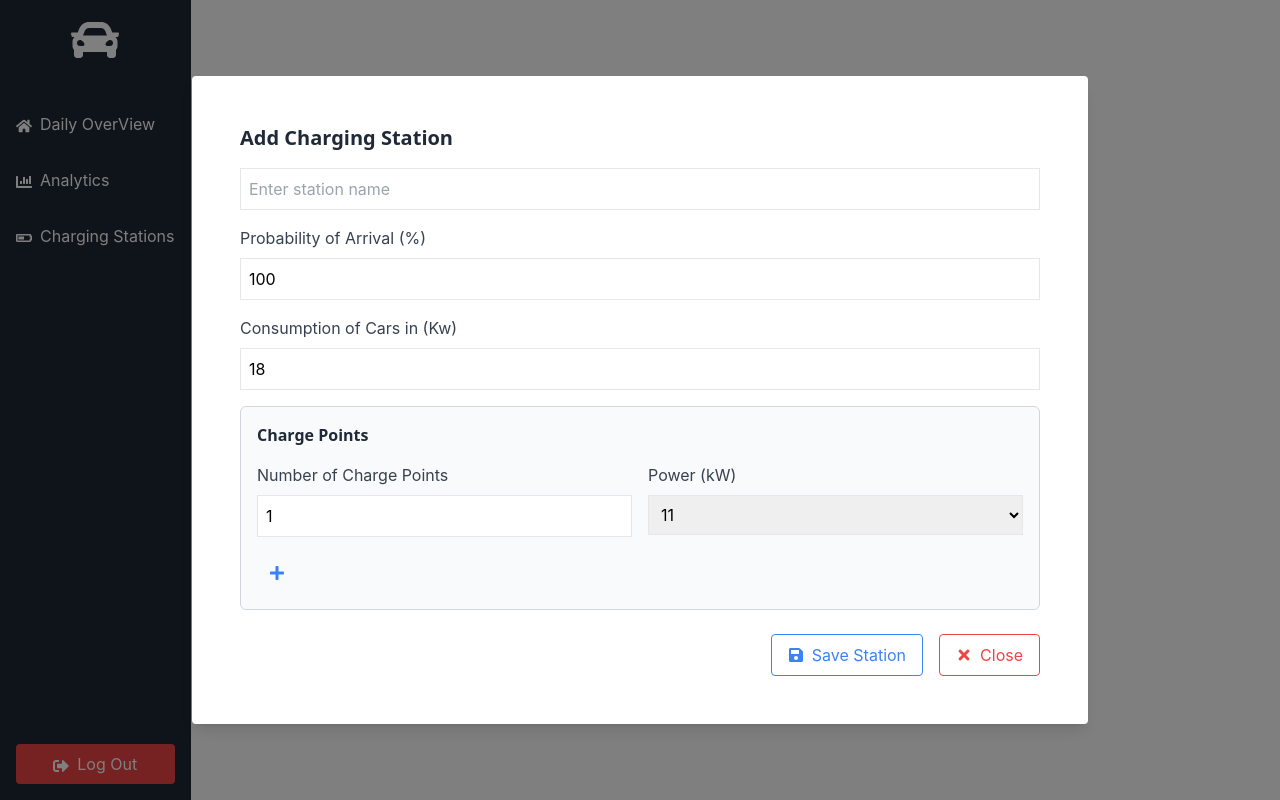
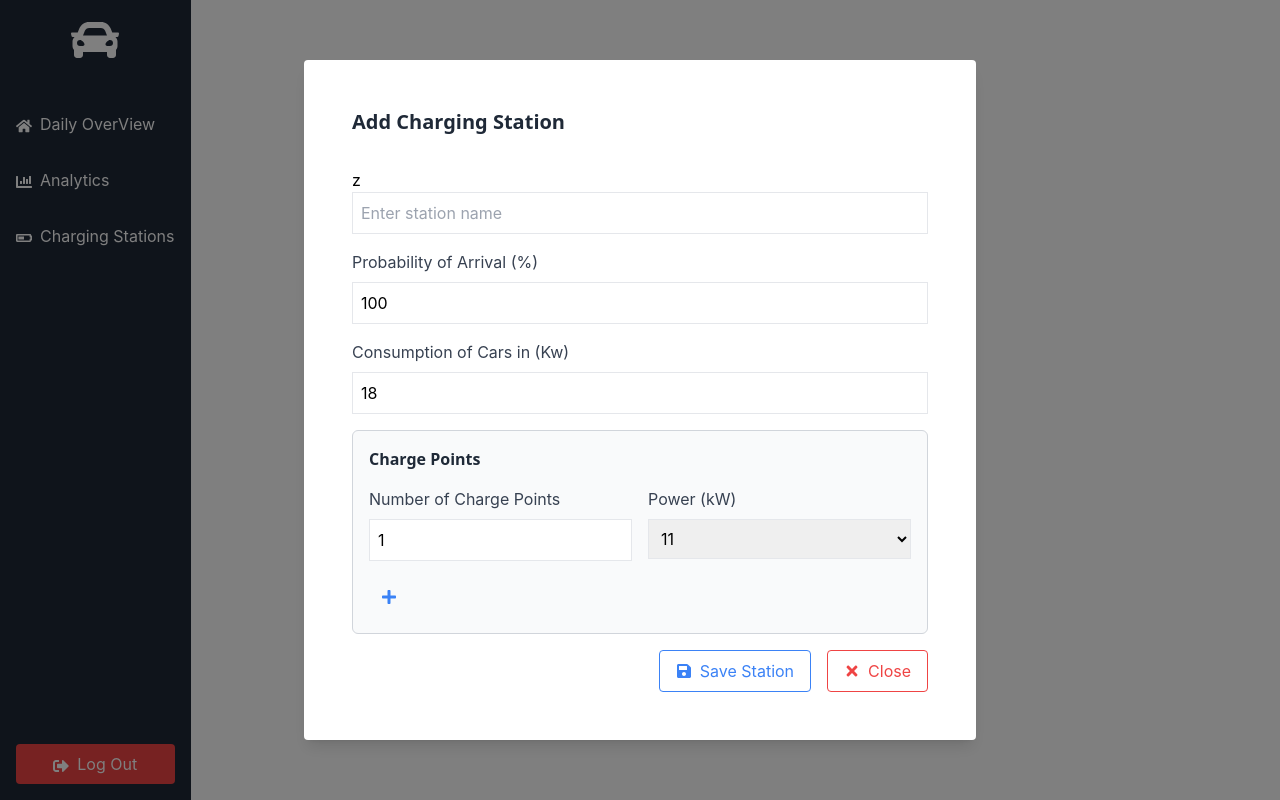
Before and after one commit to moe-dev98/EV-Management, a React (Create React App) app in the folder frontend/: page /create-station in a window 1280 px wide. Built offline with nearby package versions, Linux system fonts and the light colour scheme.

Commit message:
introduce formik and yup for better for validation and handling

```diff
--- a/frontend/package.json
+++ b/frontend/package.json
@@ -9,6 +9,7 @@
     "@testing-library/react": "^16.2.0",
     "@testing-library/user-event": "^13.5.0",
     "axios": "^1.7.9",
+    "formik": "^2.4.6",
     "leaflet": "^1.9.4",
     "react": "^19.0.0",
     "react-dom": "^19.0.0",
@@ -19,6 +20,7 @@
     "react-scripts": "5.0.1",
     "recharts": "^2.15.1",
     "web-vitals": "^2.1.4",
+    "yup": "^1.6.1",
     "zustand": "^5.0.3"
   },
   "scripts": {
--- a/frontend/src/components/CreateStationForm.jsx
+++ b/frontend/src/components/CreateStationForm.jsx
@@ -1,69 +1,47 @@
-import React, { useState, useEffect } from 'react';
+import React, { useEffect } from 'react';
 import { FaPlus, FaTrash, FaSave, FaTimes } from 'react-icons/fa';
+import { useFormik, FieldArray, FormikProvider } from 'formik';
+import * as yup from 'yup';
 import { useStationStore } from '../useStationsStore';
 
+
 function CreateStationForm({ onClose }) {
-  const { selectedStation, createStation, updateStation, clearSelectedStation , fetchStations} = useStationStore();
-  const [stationName, setStationName] = useState('');
-  const [chargePoints, setChargePoints] = useState([{ power: 11, count: 1 }]);
-  const [errors, setErrors] = useState({});
-  const [probabilityOfArrival, setProbabilityOfArrival] = useState(100);
-  const [consumptionOfCars, setConsumptionOfCars] = useState(18);
+  const { selectedStation, createStation, updateStation, clearSelectedStation, fetchStations } = useStationStore();
 
-  useEffect(() => {
-    if (selectedStation) {
-      setStationName(selectedStation.name);
-      setChargePoints(selectedStation.charge_points);
-      setProbabilityOfArrival(selectedStation.car_arrival_probability);
-      setConsumptionOfCars(selectedStation.consumption_of_cars);
-    }
-  }, [selectedStation]);
-
-  const availablePowers = [11, 22, 33, 44, 55].filter(
-    (power) => !chargePoints.some((point) => point.power === power)
-  );
-
-  const validate = () => {
-    const newErrors = {};
-    if (!stationName) newErrors.stationName = 'Station name is required';
-    if (probabilityOfArrival < 20 || probabilityOfArrival > 200) newErrors.probabilityOfArrival = 'Probability of arrival must be between 20 and 200';
-    if (consumptionOfCars < 10 || consumptionOfCars > 50) newErrors.consumptionOfCars = 'Consumption of cars must be between 10 and 50';
-    chargePoints.forEach((point, index) => {
-      if (!point.power) newErrors[`power${index}`] = 'Capacity is required';
-      if (!point.count) newErrors[`count${index}`] = 'Number of charging points is required';
+  const validationSchema = yup.object({
+    stationName: yup.string().required('Station name is required').test('unique-name', 'Station name already exists', async (value) => {
+      const stations = await fetchStations() || [];
+      return !stations.some(station => station.name === value);
+    console.log('Fetched stations:', stations);
+    }),
+    probabilityOfArrival: yup.number().min(20, 'Must be at least 20').max(200, 'Must be at most 200').required('Probability of arrival is required'),
+    consumptionOfCars: yup.number().min(10, 'Must be at least 10').max(50, 'Must be at most 50').required('Consumption of cars is required'),
+    chargePoints: yup.array().of(
+      yup.object({
+        power: yup.number().required('Capacity is required'),
+        count: yup.number().required('Number of charging points is required')
+      })
+    ).test('unique-power', 'Duplicate power values are not allowed', (chargePoints) => {
+      const powerValues = chargePoints.map(point => point.power);
+      return powerValues.length === new Set(powerValues).size;
+    })
   });
-    const powerValues = chargePoints.map(point => point.power);
-    const hasDuplicates = powerValues.some((power, index) => powerValues.indexOf(power) !== index);
-    if (hasDuplicates) newErrors.duplicatePower = 'Duplicate power values are not allowed';
-    setErrors(newErrors);
-    return Object.keys(newErrors).length === 0;
-  };
-
-  const addChargePoint = () => {
-    if (availablePowers.length === 0) {
-      setErrors({ ...errors, duplicatePower: 'No more power values available' });
-      return;
-    }
-    setChargePoints([...chargePoints, { power: availablePowers[0], count: 1 }]);
-  };
-
-  const removeChargePoint = (index) => {
-    if (chargePoints.length > 1) {
-      setChargePoints(chargePoints.filter((_, i) => i !== index));
-    }
-  };
-
-  const handleSave = async (e) => {
-    e.preventDefault();
-    if (validate()) {
+  const formik = useFormik({
+    initialValues: {
+      stationName: '',
+      probabilityOfArrival: 100,
+      consumptionOfCars: 18,
+      chargePoints: [{ power: 11, count: 1 }]
+    },
+    validationSchema,
+    onSubmit: async (values) => {
       const confirmationMessage = selectedStation ? 'Are you sure you want to edit this station?' : 'Are you sure you want to save this station?';
       if (window.confirm(confirmationMessage)) {
-        const sanitizedChargePoints = chargePoints.map(({ power, count }) => ({ power, count }));
         const newStation = {
-          name: stationName,
-          charge_points: sanitizedChargePoints.length ? sanitizedChargePoints : [{ power: 11, count: 1 }], // Ensure chargePoints is always an array with at least one element
-          car_arrival_probability: probabilityOfArrival,
-          consumption_of_cars: Number(consumptionOfCars)
+          name: values.stationName,
+          charge_points: values.chargePoints,
+          car_arrival_probability: values.probabilityOfArrival,
+          consumption_of_cars: values.consumptionOfCars
         };
         if (selectedStation) {
           await updateStation(selectedStation.id, newStation);
@@ -75,79 +53,97 @@ function CreateStationForm({ onClose }) {
         onClose();
       }
     }
-  };
+  });
+
+  useEffect(() => {
+    if (selectedStation) {
+      formik.setValues({
+        stationName: selectedStation.name,
+        probabilityOfArrival: selectedStation.car_arrival_probability,
+        consumptionOfCars: selectedStation.consumption_of_cars,
+        chargePoints: selectedStation.charge_points
+      });
+    }
+  }, [selectedStation]);
+
+  const availablePowers = [11, 22, 33, 44, 55].filter(
+    (power) => !formik.values.chargePoints.some((point) => point.power === power)
+  );
 
   return (
     <div className="fixed inset-0 flex items-center justify-center bg-black bg-opacity-50 z-50">
-      <div className="bg-white p-6 rounded shadow-lg w-full max-w-4xl overflow-auto">
-        <form onSubmit={handleSave} className="p-6">
+      <div className="bg-white p-6 rounded shadow-lg w-full max-w-4xl overflow-auto max-h-screen sm:max-w-md md:max-w-lg lg:max-w-2xl">
+        <FormikProvider value={formik}>
+          <form onSubmit={formik.handleSubmit} className="p-6 flex flex-col space-y-4 overflow-auto">
             <h1 className="text-xl font-semibold mb-4 text-gray-800 font-sans">{selectedStation ? 'Edit Charging Station' : 'Add Charging Station'}</h1>
-          <div className="mb-4">
+            <div className="flex flex-col space-y-2">z
               <input
                 type="text"
-              value={stationName}
-              onChange={(e) => setStationName(e.target.value)}
+                name="stationName"
+                value={formik.values.stationName}
+                onChange={formik.handleChange}
+                onBlur={formik.handleBlur}
                 className="border p-2 w-full"
                 placeholder="Enter station name"
               />
-            {errors.stationName && <p className="text-red-500">{errors.stationName}</p>}
+              {formik.touched.stationName && formik.errors.stationName && <p className="text-red-500">{formik.errors.stationName}</p>}
             </div>
 
-          <div className="mb-4">
-            <label className="block text-gray-700 mb-2">Probability of Arrival (%)</label>
+            <div className="flex flex-col space-y-2">
+              <label className="block text-gray-700">Probability of Arrival (%)</label>
               <input
                 type="number"
-              value={probabilityOfArrival}
-              onChange={(e) => setProbabilityOfArrival(e.target.value)}
+                name="probabilityOfArrival"
+                value={formik.values.probabilityOfArrival}
+                onChange={formik.handleChange}
+                onBlur={formik.handleBlur}
                 className="border p-2 w-full"
                 placeholder="Enter probability of arrival (20-200%)"
               />
-            {errors.probabilityOfArrival && <p className="text-red-500">{errors.probabilityOfArrival}</p>}
+              {formik.touched.probabilityOfArrival && formik.errors.probabilityOfArrival && <p className="text-red-500">{formik.errors.probabilityOfArrival}</p>}
             </div>
-          <div className="mb-4">
-            <label className="block text-gray-700 mb-2">Consumption of Cars in (Kw)</label>
+
+            <div className="flex flex-col space-y-2">
+              <label className="block text-gray-700">Consumption of Cars in (Kw)</label>
               <input
                 type="number"
-              value={consumptionOfCars}
-              onChange={(e) => setConsumptionOfCars(e.target.value)}
+                name="consumptionOfCars"
+                value={formik.values.consumptionOfCars}
+                onChange={formik.handleChange}
+                onBlur={formik.handleBlur}
                 className="border p-2 w-full"
                 placeholder="Enter consumption of cars (10-50)"
               />
-            {errors.consumptionOfCars && <p className="text-red-500">{errors.consumptionOfCars}</p>}
+              {formik.touched.consumptionOfCars && formik.errors.consumptionOfCars && <p className="text-red-500">{formik.errors.consumptionOfCars}</p>}
             </div>
 
             <div className="mb-6 p-4 border border-gray-300 rounded-md bg-gray-50">
               <h3 className="text-l font-semibold mb-4 text-gray-800 font-sans">Charge Points</h3>
-            {chargePoints.map((point, index) => (
+              <FieldArray name="chargePoints">
+                {({ push, remove }) => (
+                  <>
+                    {formik.values.chargePoints.map((point, index) => (
                       <div key={index} className="flex space-x-4 mb-2">
                         <div className="flex-1">
                           <label className="block text-gray-700 mb-2">Number of Charge Points</label>
                           <input
                             type="number"
+                            name={`chargePoints[${index}].count`}
                             value={point.count}
-                    onChange={(e) =>
-                      setChargePoints(
-                        chargePoints.map((p, i) =>
-                          i === index ? { ...p, count: e.target.value } : p
-                        )
-                      )
-                    }
+                            onChange={formik.handleChange}
+                            onBlur={formik.handleBlur}
                             className="border p-2 w-full"
                             placeholder="Number of Charge Points"
                           />
-                  {errors[`count${index}`] && <p className="text-red-500">{errors[`count${index}`]}</p>}
+                          {formik.touched.chargePoints?.[index]?.count && formik.errors.chargePoints?.[index]?.count && <p className="text-red-500">{formik.errors.chargePoints[index].count}</p>}
                         </div>
                         <div className="flex-1">
                           <label className="block text-gray-700 mb-2">Power (kW)</label>
                           <select
+                            name={`chargePoints[${index}].power`}
                             value={point.power}
-                    onChange={(e) =>
-                      setChargePoints(
-                        chargePoints.map((p, i) =>
-                          i === index ? { ...p, power: parseInt(e.target.value) } : p
-                        )
-                      )
-                    }
+                            onChange={formik.handleChange}
+                            onBlur={formik.handleBlur}
                             className="border p-2 w-full"
                           >
                             <option value={point.power}>{point.power}</option>
@@ -157,22 +153,27 @@ function CreateStationForm({ onClose }) {
                               </option>
                             ))}
                           </select>
-                  {errors[`power${index}`] && <p className="text-red-500">{errors[`power${index}`]}</p>}
+                          {formik.touched.chargePoints?.[index]?.power && formik.errors.chargePoints?.[index]?.power && <p className="text-red-500">{formik.errors.chargePoints[index].power}</p>}
                         </div>
                         <button
                           type="button"
-                  onClick={() => removeChargePoint(index)}
-                  className={`text-red-500 mt-6 ${chargePoints.length === 1 ? 'hidden' : ''}`}
+                          onClick={() => remove(index)}
+                          className={`text-red-500 mt-6 ${formik.values.chargePoints.length === 1 ? 'hidden' : ''}`}
                           title="Remove charge point"
                         >
                           <FaTrash />
                         </button>
                       </div>
                     ))}
-            {errors.duplicatePower && <p className="text-red-500">{errors.duplicatePower}</p>}
-            <button type="button" onClick={addChargePoint} className="text-blue-500 p-2 mt-4 flex items-center justify-center rounded-full w-10 h-10">
+                    {formik.errors.chargePoints && typeof formik.errors.chargePoints === 'string' && <p className="text-red-500">{formik.errors.chargePoints}</p>}
+                    {formik.values.chargePoints.length < 5 && (
+                      <button type="button" onClick={() => push({ power: availablePowers[0], count: 1 })} className="text-blue-500 p-2 mt-4 flex items-center justify-center rounded-full w-10 h-10">
                         <FaPlus />
                       </button>
+                    )}
+                  </>
+                )}
+              </FieldArray>
             </div>
 
             <div className="flex justify-end space-x-4 mt-4">
@@ -191,6 +192,7 @@ function CreateStationForm({ onClose }) {
               </button>
             </div>
           </form>
+        </FormikProvider>
       </div>
     </div>
   );
```
Also changed, not shown: 2 other files (tests, documents, lock files or other folders). Lines whose indentation alone changed are shown as unchanged.
